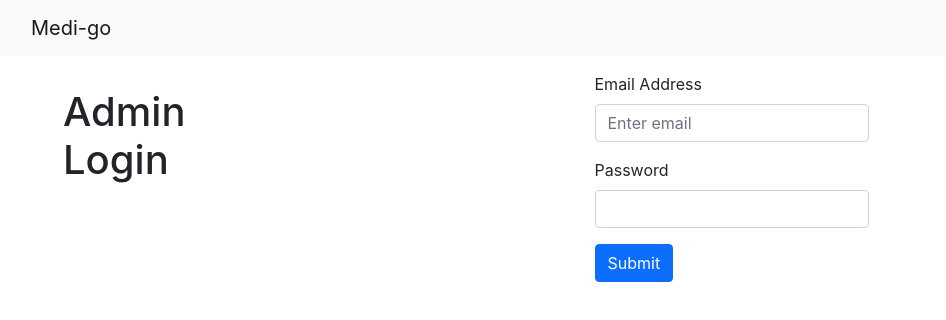
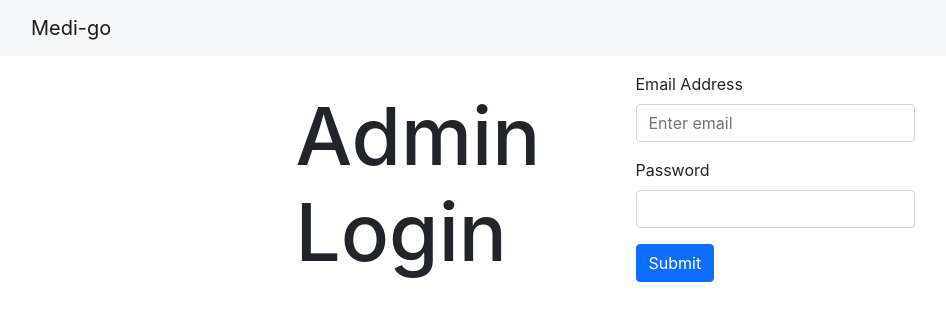
Before and after one commit to camino-tech/medi-go, a React (Create React App) app in the folder frontend/: page /admin-login in a window 1280 px wide. Shown: the top 320 px of the page, without its empty margins (51-997 px from the left). Built offline with nearby package versions, Linux system fonts and the light colour scheme.

Commit message:
register page was already added to be a superuser route

```diff
--- a/frontend/src/pages/AdminLogin.tsx
+++ b/frontend/src/pages/AdminLogin.tsx
@@ -1,6 +1,6 @@
 import React, { useState, useEffect } from 'react'
 import Container from 'react-bootstrap/Container';
-import Row from 'react-bootstrap/Row'
+// import Row from 'react-bootstrap/Row'
 import Col from 'react-bootstrap/Col'
 import Form from 'react-bootstrap/Form'
 import Button from 'react-bootstrap/Button'
@@ -53,7 +53,7 @@ function AdminLogin() {
 
     const userData = {
       email,
-      password
+      password,
     }
 
     // @ts-ignore
@@ -66,15 +66,14 @@ function AdminLogin() {
 
   return (
     <>
-      <Container>
-        <Row>
-          <Col className='center' sm={3}>
+      <Container id='admin-container' className='center'>
+          <Col className='center' sm={4}>
             {/* Register text */}
             <section className='heading'>
-              <h1>Admin Login</h1>
+              <h1 id='admin-login-header'>Admin Login</h1>
             </section>
           </Col>
-          <Col className='center mt-3'>
+          <Col className='mt-3' sm={3}>
             <section className="register-form">
               <Form onSubmit={onSubmit}>
 
@@ -95,7 +94,6 @@ function AdminLogin() {
               </Form>
             </section>
           </Col>
-        </Row>
       </Container>
     </>
   )
--- a/frontend/src/styles/App.css
+++ b/frontend/src/styles/App.css
@@ -72,3 +72,13 @@
 #nav-item-logout {
   text-decoration: none;
 }
+
+#admin-container {
+  width: 100%;
+  margin: auto;
+  height: 100%;
+}
+
+#admin-login-header {
+  font-size: 5rem;
+}
```
